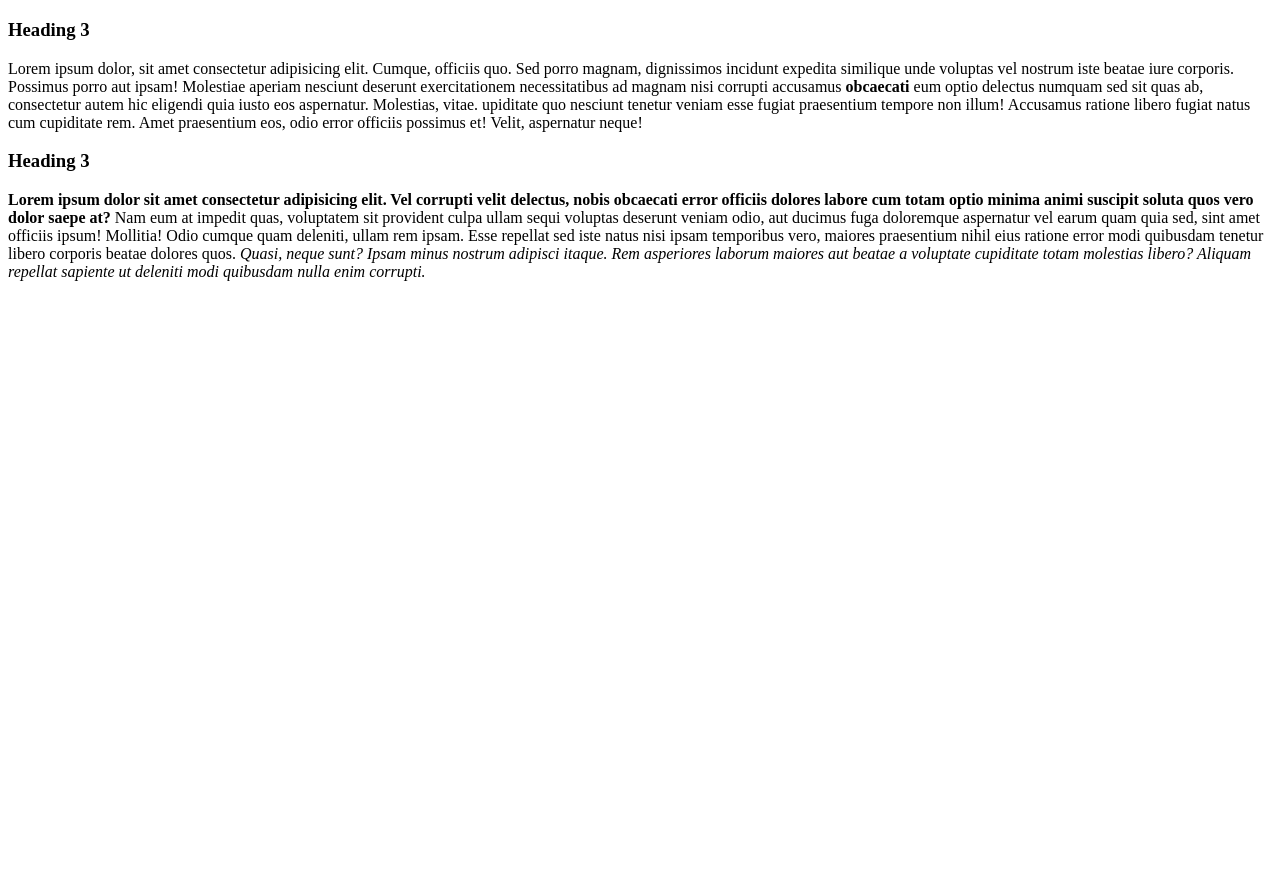
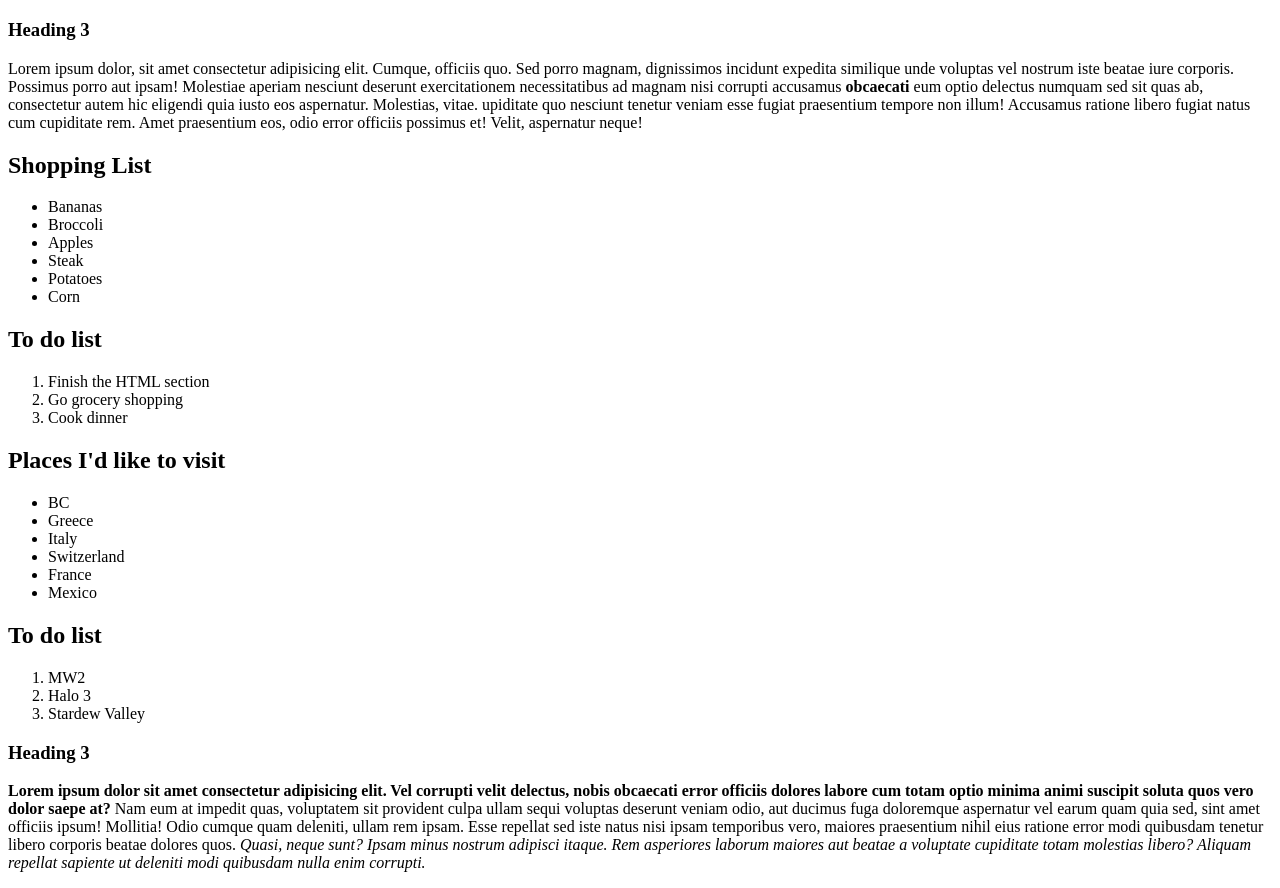
Before and after one commit to coderdonny/working_with_text, a plain HTML site: page index.html in a window 1280 px wide. Shown: the part 61-949 px from the top of the page. Before the commit the page ends 800 px from the top, so only its background shows below. Drawn offline with Linux system fonts and the light colour scheme.

Commit message:
added lists

```diff
--- a/index.html
+++ b/index.html
@@ -15,6 +15,41 @@
         upiditate quo nesciunt tenetur veniam esse fugiat praesentium tempore non illum! Accusamus ratione libero fugiat natus cum cupiditate rem. Amet praesentium eos, odio error officiis possimus et! Velit, aspernatur neque!
     </p>
 
+    <h2>Shopping List</h2>
+    <ul>
+        <li>Bananas</li>
+        <li>Broccoli</li>
+        <li>Apples</li>
+        <li>Steak</li>
+        <li>Potatoes</li>
+        <li>Corn</li>
+    </ul>
+
+    <h2>To do list</h2>
+    <ol>
+        <li>Finish the HTML section</li>
+        <li>Go grocery shopping</li>
+        <li>Cook dinner</li>
+    </ol>
+
+    <h2>Places I'd like to visit</h2>
+    <ul>
+        <li>BC</li>
+        <li>Greece</li>
+        <li>Italy</li>
+        <li>Switzerland</li>
+        <li>France</li>
+        <li>Mexico</li>
+    </ul>
+
+    <h2>To do list</h2>
+    <ol>
+        <li>MW2</li>
+        <li>Halo 3</li>
+        <li>Stardew Valley</li>
+    </ol>
+
+
     <h3>Heading 3</h3>
     <p>
         <strong>Lorem ipsum dolor sit amet consectetur adipisicing elit. Vel corrupti velit delectus, nobis obcaecati error officiis dolores labore cum totam optio minima animi suscipit soluta quos vero dolor saepe at?</strong>
```
